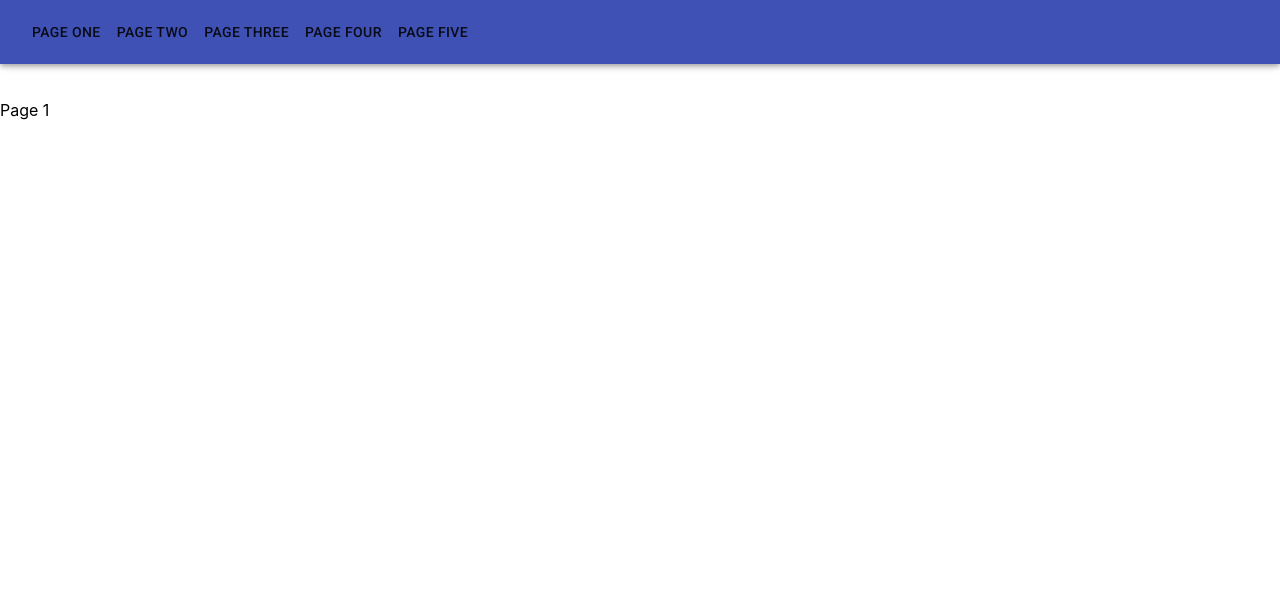
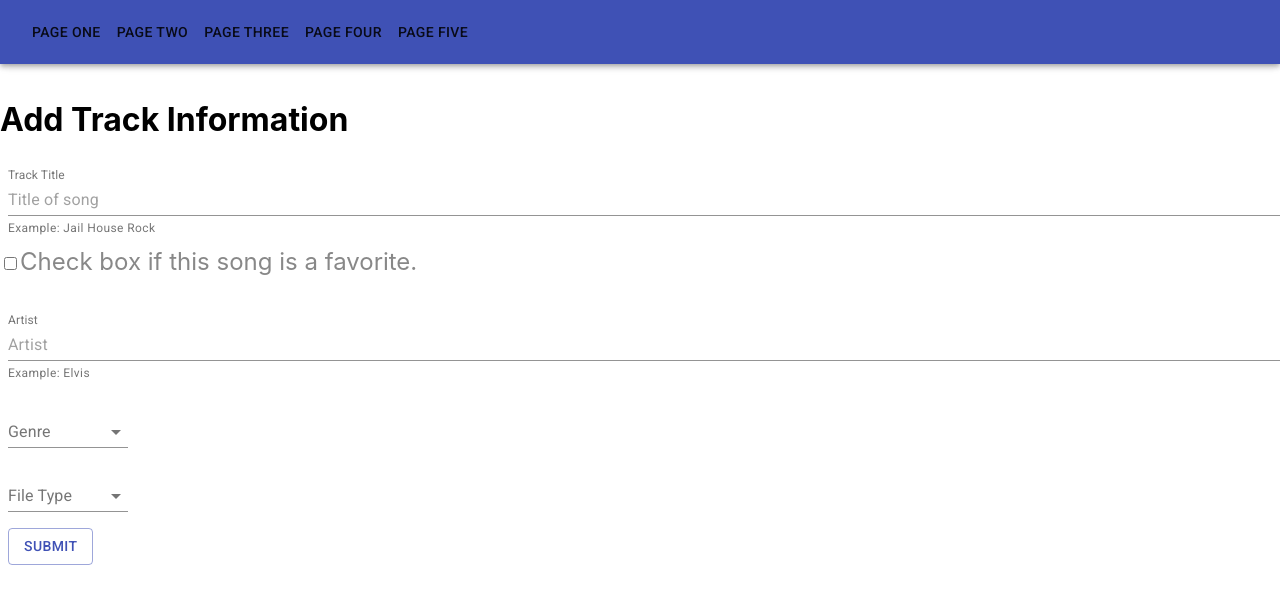
Before and after one commit to LaunchCodeLiftoffProjects/music-inventory-app, a React (Create React App) app in the folder frontend/: page / in a window 1280 px wide. Shown: the top 604 px of the page. Built offline with nearby package versions, Linux system fonts and the light colour scheme.

Commit message:
front end add track page

```diff
--- a/frontend/src/Router.jsx
+++ b/frontend/src/Router.jsx
@@ -1,6 +1,6 @@
 import React from 'react'
 import { BrowserRouter as Router, Route } from 'react-router-dom'
-import Page1 from './pages/page1'
+import AddTrack from './pages/addTrack'
 import Page2 from './pages/page2'
 import Page3 from './pages/page3'
 import Page4 from './pages/page4'
@@ -12,7 +12,7 @@ export const Routes = () => {
     <Router>
       <Layout>
         <div style={{ marginTop: '100px' }}>
-          <Route path="/" exact component={Page1} />
+          <Route path="/" exact component={AddTrack} />
           <Route path="/page2" exact component={Page2} />
           <Route path="/page3" exact component={Page3} />
           <Route path="/page4" exact component={Page4} />
--- /dev/null
+++ b/frontend/src/pages/addTrack.jsx
@@ -0,0 +1,121 @@
+import React from "react";
+import { makeStyles } from "@material-ui/core/styles";
+import Button from "@material-ui/core/Button";
+import TextField from "@material-ui/core/TextField";
+import InputLabel from "@material-ui/core/InputLabel";
+import MenuItem from "@material-ui/core/MenuItem";
+import FormControl from "@material-ui/core/FormControl";
+import Select from "@material-ui/core/Select";
+import { lightGreen } from "@material-ui/core/colors";
+
+const useStyles = makeStyles(theme => ({
+  button: {
+    margin: theme.spacing(1)
+  },
+  input: {
+    display: "none"
+  },
+  formControl: {
+    margin: theme.spacing(1),
+    minWidth: 120
+  }
+}));
+
+export default function ContainedButtons() {
+  const classes = useStyles();
+  const [age, setAge] = React.useState("");
+  const [open, setOpen] = React.useState(false);
+
+  const handleChange = event => {
+    setAge(event.target.value);
+  };
+
+  const handleClose = () => {
+    setOpen(false);
+  };
+
+  const handleOpen = () => {
+    setOpen(true);
+  };
+
+  return (
+    <div className={classes.container}>
+      <h1>Add Track Information</h1>
+      <font color="#888888" size="5">
+        <TextField
+          id="standard-full-width"
+          label="Track Title"
+          style={{ margin: 8 }}
+          placeholder="Title of song"
+          helperText="Example: Jail House Rock"
+          fullWidth
+          margin="normal"
+          InputLabelProps={{
+            shrink: true
+          }}
+        />
+        <br />
+        <input type="checkbox" name="favorite" value="favoriteSong" />
+        Check box if this song is a favorite.
+        <br />
+        <br />
+        <TextField
+          id="standard-full-width"
+          label="Artist"
+          style={{ margin: 8 }}
+          placeholder="Artist"
+          helperText="Example: Elvis"
+          fullWidth
+          margin="normal"
+          InputLabelProps={{
+            shrink: true
+          }}
+        />
+        <br />
+        <FormControl className={classes.formControl}>
+          <InputLabel id="demo-controlled-open-select-label">Genre</InputLabel>
+          <Select
+            labelId="demo-controlled-open-select-label"
+            id="demo-controlled-open-select"
+            value={age}
+          >
+            <MenuItem value="">
+              <em>None</em>
+            </MenuItem>
+            <MenuItem value={10}>Rock</MenuItem>
+            <MenuItem value={20}>Country</MenuItem>
+            <MenuItem value={30}>Classical</MenuItem>
+            <MenuItem value={40}>Jazz</MenuItem>
+          </Select>
+        </FormControl>
+        <br />
+        <FormControl className={classes.formControl}>
+          <InputLabel id="demo-controlled-open-select-label">
+            File Type
+          </InputLabel>
+          <Select
+            labelId="demo-controlled-open-select-label"
+            id="demo-controlled-open-select"
+            open={open}
+            onClose={handleClose}
+            onOpen={handleOpen}
+            value={age}
+            onChange={handleChange}
+          >
+            <MenuItem value="">
+              <em>None</em>
+            </MenuItem>
+            <MenuItem value={10}>CD</MenuItem>
+            <MenuItem value={20}>Cassette</MenuItem>
+            <MenuItem value={30}>Record</MenuItem>
+            <MenuItem value={40}>Digital</MenuItem>
+          </Select>
+        </FormControl>
+        <br />
+        <Button variant="outlined" color="primary" className={classes.button}>
+          Submit
+        </Button>
+      </font>
+    </div>
+  );
+}
--- a/frontend/src/pages/page1.jsx
+++ /dev/null
@@ -1,8 +0,0 @@
-import React from "react";
-
-export default class PageOne extends React.Component {
-  //Write HTML inside render function
-  render() {
-    return <div>Page 1</div>;
-  }
-}
```
